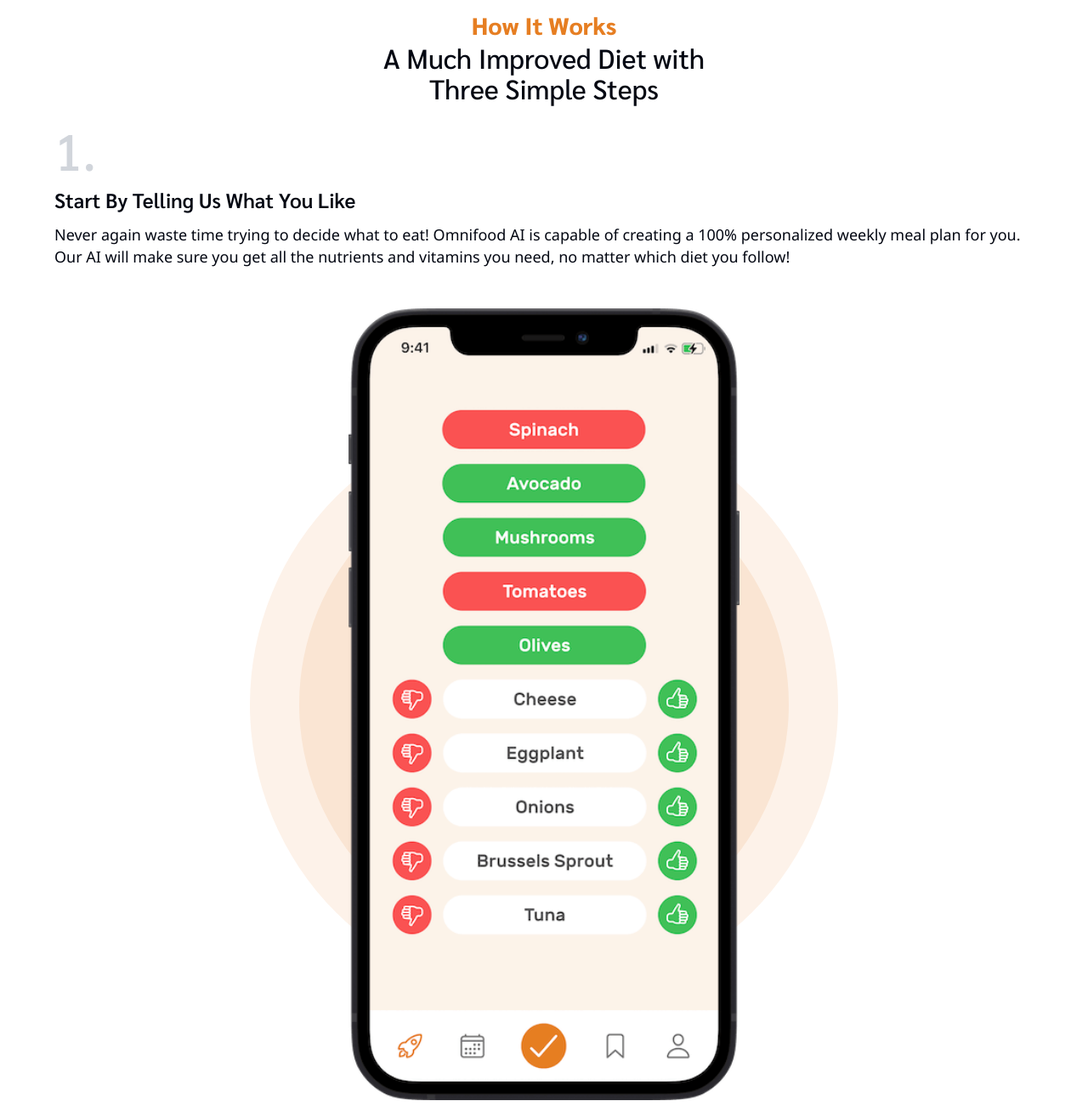
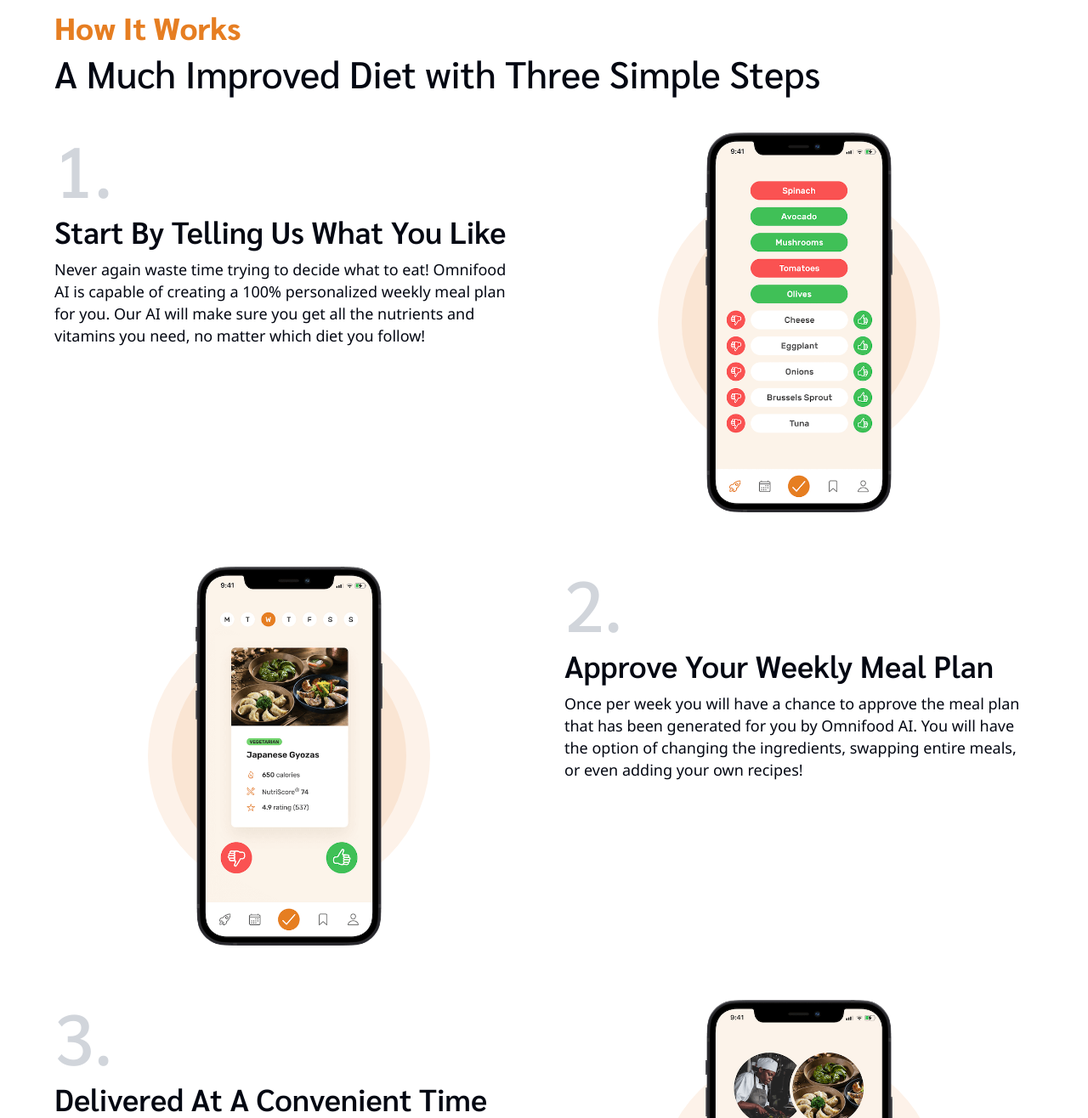
Before and after one commit to twstewart/omnifood, a website built with Vite: page index.html in a window 1280 px wide. Shown: the part 940-2256 px from the top of the page at 85% size. Built offline with nearby package versions, Linux system fonts and the light colour scheme.

Commit message:
Finished the steps section for small and large devices.

```diff
--- a/index.html
+++ b/index.html
@@ -132,22 +132,25 @@
     </section>
     <section id="steps" class="page-section">
       <div class="container">
-        <div class="font-display space-y-1 max-w-md mx-auto mb-6 text-center">
-          <h2 class="font-extrabold text-primary text-2xl capitalize">How it works</h2>
-          <h3 class="font-medium text-3xl">A Much Improved Diet with Three Simple Steps</h3>
+        <div
+          class="font-display space-y-1 max-w-md mx-auto mb-6 text-center md:space-y-3 md:text-left md:mx-0 md:max-w-none md:mb-12">
+          <h2 class="font-extrabold text-primary text-2xl capitalize sm:text-3xl lg:text-4xl">How it works</h2>
+          <h3 class="font-medium text-3xl sm:text-4xl lg:text-5xl">A Much Improved Diet with Three Simple Steps</h3>
         </div>
         <div class="space-y-16">
-          <div class="grid grid-cols-12 gap-y-12">
-            <div class="col-span-12 space-y-3">
-              <span class="font-display font-medium text-gray-300 text-7xl">1.</span>
-              <h4 class="font-display font-semibold text-xl capitalize">Start by telling us what you like</h4>
+          <div class="grid grid-cols-12 gap-y-12 sm:gap-6 md:gap-9 lg:gap-12">
+            <div class="col-span-12 space-y-3 sm:col-span-6">
+              <span class="font-display font-medium text-gray-300 text-7xl sm:text-8xl lg:text-9xl">1.</span>
+              <h4 class="font-display font-semibold text-xl capitalize sm:text-2xl md:text-3xl lg:text-4xl">
+                Start by telling us what you like
+              </h4>
               <p class="md:text-md">
                 Never again waste time trying to decide what to eat! Omnifood AI is capable of creating a 100%
                 personalized weekly meal plan for you. Our AI will make sure you get all the nutrients and vitamins you
                 need, no matter which diet you follow!
               </p>
             </div>
-            <div class="col-span-12">
+            <div class="col-span-12 sm:col-span-6">
               <div class="app-screen">
                 <img
                   src="images/app/app-screen-1.png"
@@ -157,17 +160,19 @@
               </div>
             </div>
           </div>
-          <div class="grid grid-cols-12 gap-y-12">
-            <div class="col-span-12 space-y-3">
-              <span class="font-display font-medium text-gray-300 text-7xl">2.</span>
-              <h4 class="font-display font-semibold text-xl capitalize">Approve your weekly meal plan</h4>
+          <div class="grid grid-cols-12 gap-y-12 sm:gap-6 md:gap-9 lg:gap-12">
+            <div class="col-span-12 space-y-3 sm:col-span-6 sm:order-1">
+              <span class="font-display font-medium text-gray-300 text-7xl sm:text-8xl lg:text-9xl">2.</span>
+              <h4 class="font-display font-semibold text-xl capitalize sm:text-2xl md:text-3xl lg:text-4xl">
+                Approve your weekly meal plan
+              </h4>
               <p class="md:text-md">
                 Once per week you will have a chance to approve the meal plan that has been generated for you by
                 Omnifood AI. You will have the option of changing the ingredients, swapping entire meals, or even adding
                 your own recipes!
               </p>
             </div>
-            <div class="col-span-12">
+            <div class="col-span-12 sm:col-span-6">
               <div class="app-screen">
                 <img
                   src="images/app/app-screen-2.png"
@@ -177,17 +182,19 @@
               </div>
             </div>
           </div>
-          <div class="grid grid-cols-12 gap-y-12">
-            <div class="col-span-12 space-y-3">
-              <span class="font-display font-medium text-gray-300 text-7xl">3.</span>
-              <h4 class="font-display font-semibold text-xl capitalize">Delivered at a convenient time</h4>
+          <div class="grid grid-cols-12 gap-y-12 sm:gap-6 md:gap-9 lg:gap-12">
+            <div class="col-span-12 space-y-3 sm:col-span-6">
+              <span class="font-display font-medium text-gray-300 text-7xl sm:text-8xl lg:text-9xl">3.</span>
+              <h4 class="font-display font-semibold text-xl capitalize sm:text-2xl md:text-3xl lg:text-4xl">
+                Delivered at a convenient time
+              </h4>
               <p class="md:text-md">
                 The best chefs in town will cook your selected meal everyday, and we will deliver it to your door at
                 whatever time that works best for you. If something comes up, you are able to change the delivery date
                 as well as the mailing address!
               </p>
             </div>
-            <div class="col-span-12">
+            <div class="col-span-12 sm:col-span-6">
               <div class="app-screen">
                 <img
                   src="images/app/app-screen-3.png"
```
